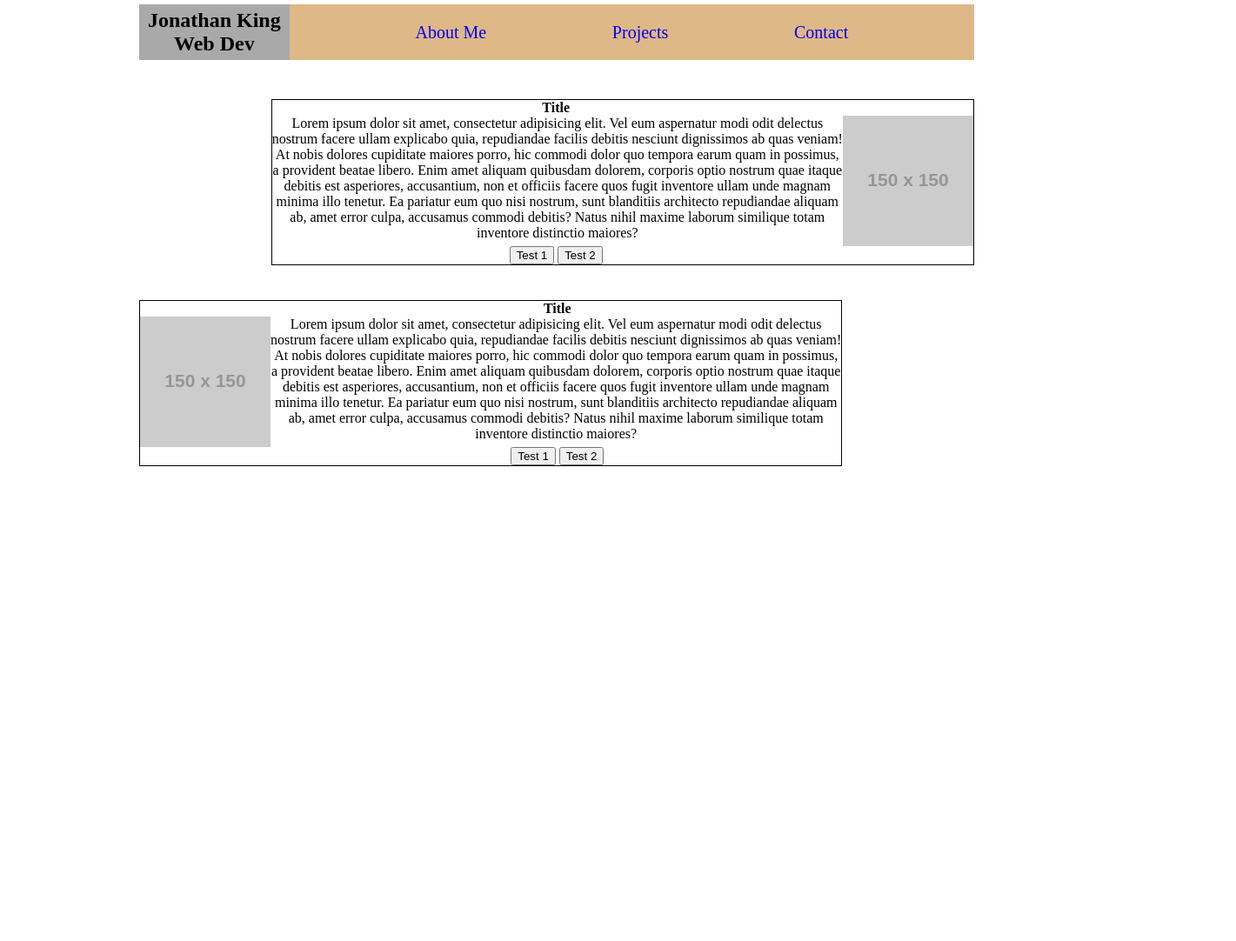
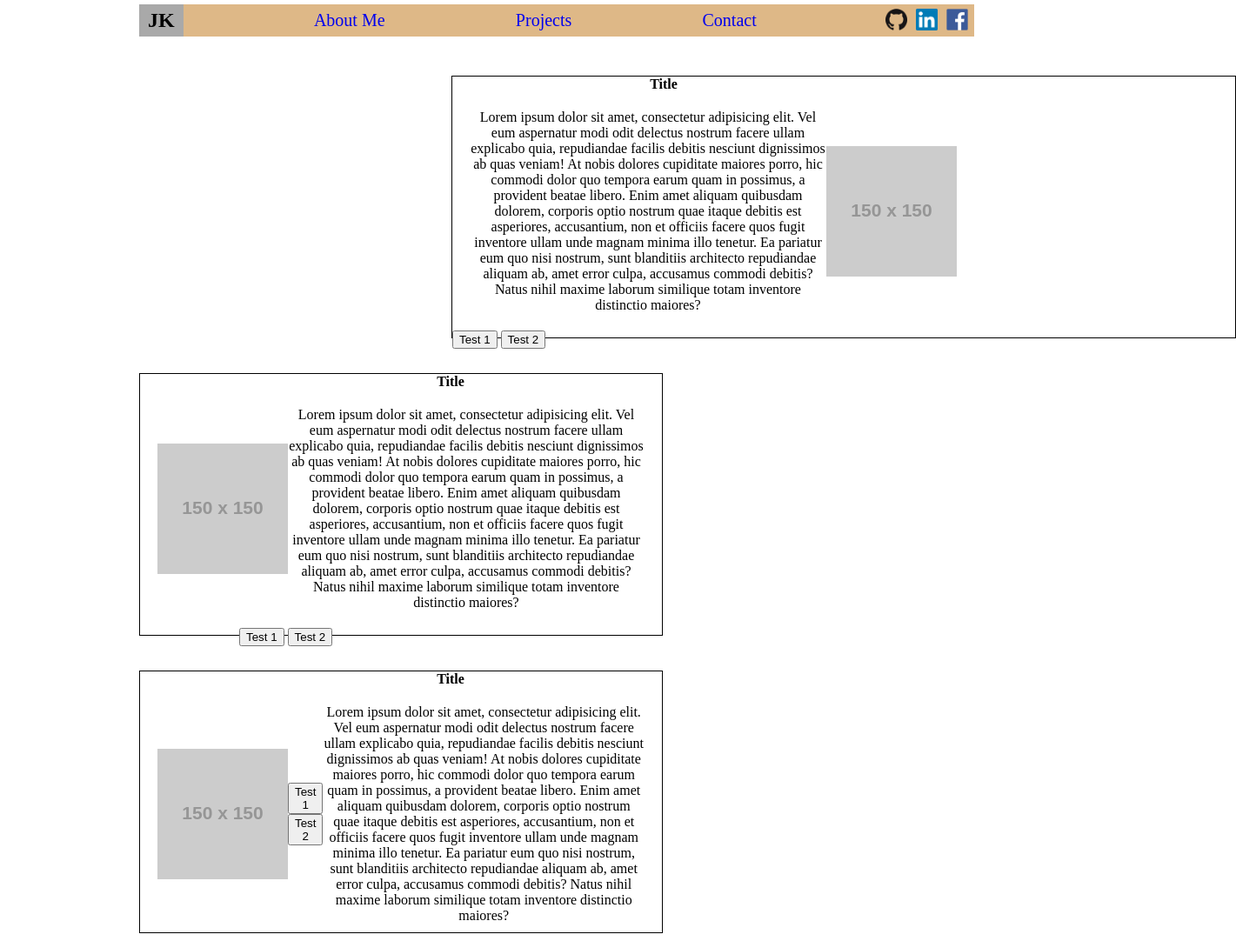
Before and after one commit to jonpking/portfolio_march2020, a plain HTML site: page index.html in a window 1280 px wide. Shown: the whole page at 87% size, 1421 px wide, since content can reach past the window. Before the commit the page ends 800 px from the top, so only its background shows below. Drawn offline with Linux system fonts and the light colour scheme; placeholder pictures from the web are drawn by us.

Commit message:
updated header bar and content block styling, added links to header bar

```diff
--- a/index.html
+++ b/index.html
@@ -11,8 +11,7 @@
 <body>
     <div id="headerBar">
         <div id="headerName">
-            <h1>Jonathan King</h1>
-            <h2>Web Dev</h2>
+            <h1>JK</h1>
         </div>
         <nav id="headerNav">
             <ul>
@@ -27,6 +26,19 @@
                 </li>
             </ul>
         </nav>
+        <div id="headerLinks">
+            <ul>
+                <li>
+                    <a href="#"><img src="images/github.png" alt=""></a>
+                </li>
+                <li>
+                    <a href="#"><img src="images/linkedin.png" alt=""></a>
+                </li>
+                <li>
+                    <a href="#"><img src="images/facebook.png" alt=""></a>
+                </li>
+            </ul>
+        </div>
     </div>
 
     <div class="projectContentWrapper projectContentRight">
@@ -71,6 +83,27 @@
         </div>
     </div>
 
+    <div class="projectContentWrapper projectContentLeft">
+        <h3>Title</h3>
+        <div class="projectContent">
+            <img src="https://via.placeholder.com/150" alt="">
+            <div class="projectContentButtons">
+                <button>Test 1</button>
+                <button>Test 2</button>
+            </div>
+            <p>
+                Lorem ipsum dolor sit amet, consectetur adipisicing elit. Vel eum aspernatur modi odit delectus nostrum
+                facere ullam explicabo quia, repudiandae facilis debitis nesciunt dignissimos ab quas veniam! At nobis
+                dolores cupiditate maiores porro, hic commodi dolor quo tempora earum quam in possimus, a provident
+                beatae libero. Enim amet aliquam quibusdam dolorem, corporis optio nostrum quae itaque debitis est
+                asperiores, accusantium, non et officiis facere quos fugit inventore ullam unde magnam minima illo
+                tenetur. Ea pariatur eum quo nisi nostrum, sunt blanditiis architecto repudiandae aliquam ab, amet error
+                culpa, accusamus commodi debitis? Natus nihil maxime laborum similique totam inventore distinctio
+                maiores?
+            </p>
+        </div>
+    </div>
+
 </body>
 
 </html>
--- a/style.css
+++ b/style.css
@@ -32,25 +32,44 @@ body {
     flex-grow: 2;
 }
 
-#headerNav ul {
+#headerBar ul {
     display: flex;
     justify-content: space-evenly;
 }
 
-#headerNav li {
+#headerBar li {
     list-style-type: none;
 }
 
-#headerNav a {
+#headerBar a {
     text-decoration: none;
     font-size: 1.25rem;
+}
+
+#headerLinks {
+    width: 100px;
+}
+
+#headerLinks img {
+    margin-top: 3.4px;
+    width: 25px;
+    height: 25px;
+}
+
+#headerLinks ul {
+    justify-content: center;
+}
+
+#headerLinks li {
+    margin-right: 10px;
 }
 
 .projectContentWrapper {
     display: flex;
     flex-direction: column;
     border: solid black 1px;
-    width: 84%;
+    width: 600px;
+    height: 300px;
     margin-top: 40px;
 }
 
@@ -68,6 +87,24 @@ body {
 
 .projectContentRight {
     float: right;
+    position: relative;
+}
+.projectContentWrapper.projectContentRight {
+    border-right: 0 !important;
+
+}
+
+.projectContentRight::after {
+    content: '';
+    width: 300px;
+    height: 300px;
+    /* background-color: black; */
+    position: absolute;
+    left: 600px;
+    top: -1px;
+    border-left: 0 !important;
+    border: solid black 1px;
+
 }
 
 .projectContentRight h3 {
@@ -77,6 +114,8 @@ body {
 .projectContent {
     display: flex;
     flex-direction: row;
+    align-items: center;
+    padding: 20px;
 }
 
 .projectContentWrapper h3 {
@@ -84,7 +123,7 @@ body {
 }
 
 .projectContentButtons {
-    align-self: center;
+    /* align-self: center; */
 }
 
 .projectContentButtonsLeft {
```
